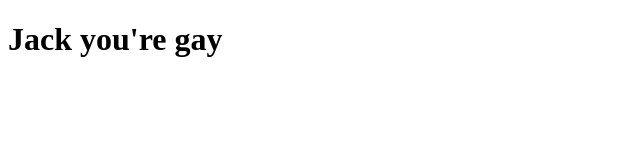
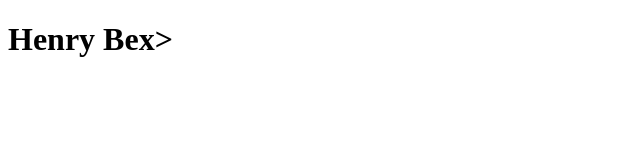
Before and after one commit to henrybex/Website, a plain HTML site: page index.html in a window 1280 px wide. Shown: the whole page, without its empty margins (0-640 px from the left). Drawn offline with Linux system fonts and the light colour scheme.

Commit message:
Update index.html

```diff
--- a/index.html
+++ b/index.html
@@ -3,9 +3,9 @@
 <head>
     <meta charset="UTF-8">
     <meta name="viewport" content="width=device-width, initial-scale=1.0">
-    <title>Jack you're gay</title>
+    <title>Henry Bex</title>
 </head>
 <body>
-    <h1><strong>Jack you're gay</strong></h1>
+    <h1><strong>Henry Bex></h1>
 </body>
 </html>
```
